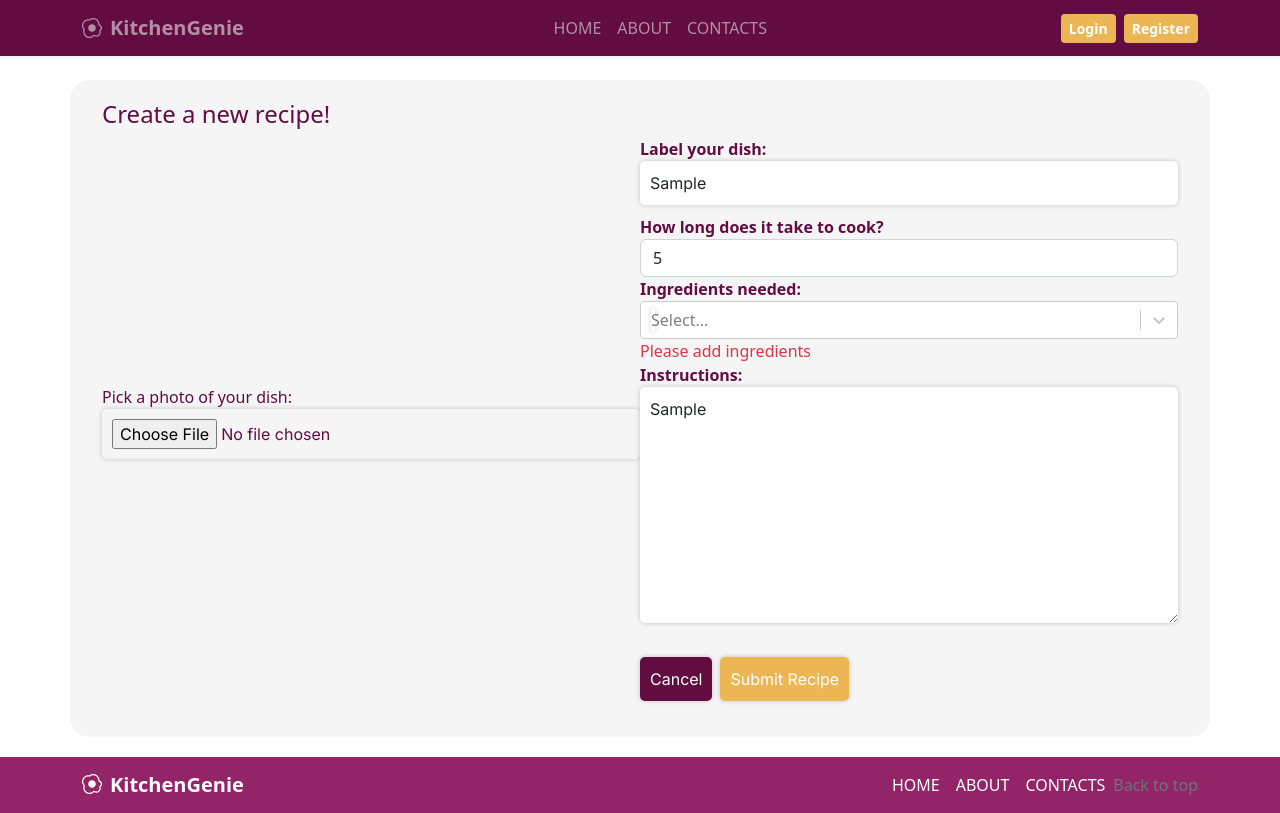
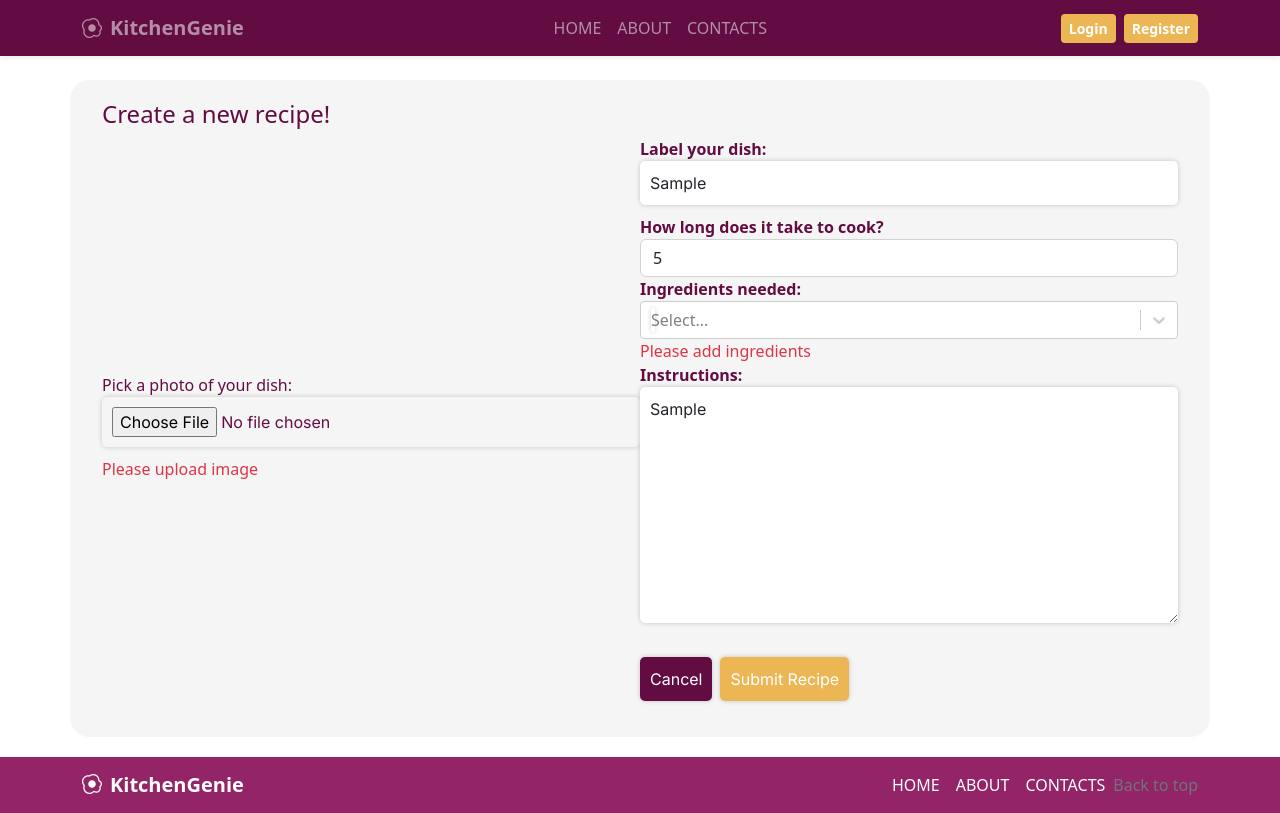
Before and after one commit to IlianaKarakasheva/kitchen-genie, a Next.js app: page /new-recipe in a window 1280 px wide. Both pictures are taken after typing "Sample", "5", "Sample", "Sample" into the empty fields and a click on the button "Submit Recipe". Built offline with nearby package versions, Linux system fonts and the light colour scheme.

Commit message:
get recipe images from db

```diff
--- a/firebase/clientApp.ts
+++ b/firebase/clientApp.ts
@@ -1,5 +1,6 @@
 import { initializeApp } from "firebase/app";
 import { getFirestore } from "firebase/firestore";
+import {getStorage} from "firebase/storage";
 
 initializeApp({
     // apiKey: process.env.NEXT_PUBLIC_FIREBASE_API_KEY,
@@ -19,5 +20,6 @@ initializeApp({
 });
 
 const firestore = getFirestore();
+const storage = getStorage();
 
-export { firestore };
+export { firestore, storage};
--- a/public/ingredients.json
+++ b/public/ingredients.json
@@ -81,6 +81,48 @@
         "cayenne powder",
         "oregano",
         "nutmeg",
-        "tuna"
+        "tuna",
+        "soy sauce",
+        "chickpeas",
+        "coriander",
+        "yellow squash",
+        "sweet potato",
+        "tofu",
+        "shrimp",
+        "red bell pepper",
+        "pineapple",
+        "black beans",
+        "coconut milk",
+        "sesame oil",
+        "balsamic vinegar",
+        "honey mustard",
+        "turmeric",
+        "cardamom",
+        "garam masala",
+        "curry leaves",
+        "seitan",
+        "tempeh",
+        "quoron",
+        "scallops",
+        "clams",
+        "mussels",
+        "lobster",
+        "octopus",
+        "squid",
+        "saffron",
+        "harissa",
+        "za'atar",
+        "pomegranate seads",
+        "fennel",
+        "artichoke",
+        "capers",
+        "anchovies",
+        "pesto",
+        "red wine",
+        "white wine vinegar",
+        "mirin",
+        "rice vinegar",
+        "miso paste",
+        "wasabi"
     ]
 }
--- a/src/pages/new-recipe/index.js
+++ b/src/pages/new-recipe/index.js
@@ -5,8 +5,9 @@ import styles from '@/styles/Home.module.css'
 import { useState } from 'react'
 import {ingredients} from "../../../public/ingredients.json"
 import Select from 'react-select'
-import { firestore } from '../../../firebase/clientApp';
+import { firestore, storage } from '../../../firebase/clientApp';
 import { collection, addDoc} from "@firebase/firestore";
+import {ref, uploadBytes, getDownloadURL} from "@firebase/storage";
 import { async } from '@firebase/util'
 import { useRouter } from 'next/router'
 
@@ -17,12 +18,17 @@ export default function NewRecipe() {
     const [image, setImage] = useState(null)
     const [formData, setFormData] = useState({ image: null, title:"", time: 0, ingredients:[], instructions:""})
     const [errors, setErrors] = useState({})
+
     const onImageChange = (event) => {
         if (event.target.files && event.target.files[0]) {
             setImage(URL.createObjectURL(event.target.files[0]));
+            setFormData({...formData, image: event.target.files[0]})
+            setErrors ({...errors, image: null })
         }
+
     }
-    const onDeleteImage = (event) => {
+
+    const onRemoveImage = (event) => {
         event.target.previousElementSibling.value = null;
         setImage(null)
     }
@@ -50,6 +56,9 @@ export default function NewRecipe() {
         if(formData.ingredients.length === 0) {
             errors.ingredients = "Please add ingredients"
         }
+        if( formData.image === null){
+            errors.image = "Please upload image"
+        }
         return errors
 
     }
@@ -60,18 +69,23 @@ export default function NewRecipe() {
             const errors = validateFormData(formData)
             setErrors(errors)
             if (Object.keys(errors).length === 0){
-                const newRecipe = {title: formData.title, time: Number(formData.time), ingredients: formData.ingredients, instructions: formData.instructions}
+                let imageUrl = ""
+                const imagesRef = ref(storage, `images/${formData.title}`)
+                await uploadBytes (imagesRef, formData.image).then((snapShot)=> (console.log("image uploaded")))
+                imageUrl = await getDownloadURL (imagesRef)
+                const newRecipe = {image: imageUrl,title: formData.title, time: Number(formData.time), ingredients: formData.ingredients, instructions: formData.instructions}
                 console.log(newRecipe);
-                // const collectionRef= collection(firestore, "recipes")
-                // const newRecipeRef = await addDoc(collectionRef, newRecipe)
+                const collectionRef= collection(firestore, "recipes")
+                const newRecipeRef = await addDoc(collectionRef, newRecipe)
 
-                //         setFormData({image: null, title:"", time: 0, ingredients:[], instructions:""})
-                //         router.push("/recipes")
+                        setFormData({image: null, title:"", time: 0, ingredients:[], instructions:""})
+                        router.push("/")
             }
 
         } catch (error) {
             console.log(error)
         }
+
     }
 
     const options = ingredients.map(ingredient => {
@@ -96,7 +110,9 @@ export default function NewRecipe() {
                             image && <img src={image} alt="preview image" className='selectedPhoto'/>
                         }
                         <input type="file" onChange={onImageChange} required placeholder='' />
-                        {image && <button type="submit" onClick={onDeleteImage} class="btn btn-sm btn-secondary col-2 me-2 mt-4 mb-3">Delete</button>  }
+                        {errors.image && <span className='error text-danger'> {errors.image}</span>}
+
+                        {image && <button type="submit" onClick={onRemoveImage} class="btn btn-sm btn-secondary col-2 me-2 mt-4 mb-3">Remove</button>  }
 
                     </div>
                     <div className='col-6'>
--- a/src/pages/recipes/[id].js
+++ b/src/pages/recipes/[id].js
@@ -50,7 +50,7 @@ export default function Recipe() {
         <div className="recipeImage col-6">
           <blockquote>
             <img
-              src={`/images/${recipe.image ? recipe?.image : "nophoto.png"}`}
+              src={`${recipe.image ? recipe?.image : "nophoto.png"}`}
               alt={recipe?.title}
             />
           </blockquote>
--- a/src/styles/globals.css
+++ b/src/styles/globals.css
@@ -322,3 +322,6 @@ blockquote.card-ingredients {
 .dbDisplay{
   color:#630c42
 }
+.searchSelect{
+  color: #630c42;
+}
```
Also changed, not shown: src/pages/index.js (+25 -12 lines).
